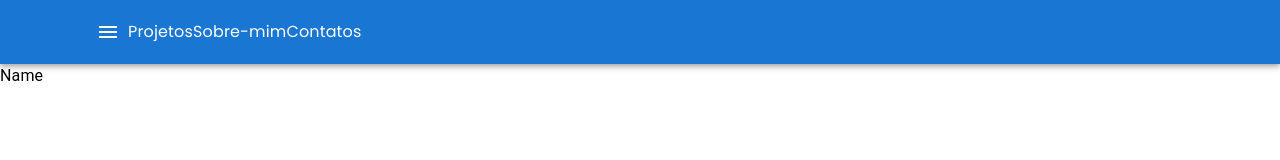
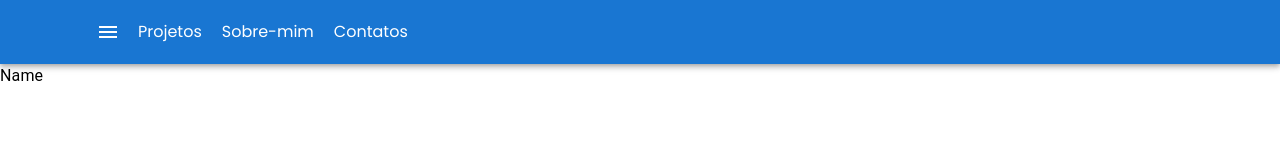
Before and after one commit to callioptsu/Portfolio, a Next.js app: page / in a window 1280 px wide. Shown: the top 160 px of the page. Built offline with nearby package versions, Linux system fonts and the light colour scheme.

Commit message:
feat: rename folders, move files and implements some elements

```diff
--- a/src/app/page.tsx
+++ b/src/app/page.tsx
@@ -1,5 +1,5 @@
 // Components
-import { ComponentHeader } from '@/components'
+import { HeaderComponent } from '@/components'
 
 // Material Ui
 import { Box, Typography } from '@mui/material'
@@ -7,7 +7,7 @@ import { Box, Typography } from '@mui/material'
 export default function Home() {
   return (
     <Box component="main">
-      <ComponentHeader />
+      <HeaderComponent />
       <Typography component="h1">Name</Typography>
     </Box>
   )
--- a/src/components/@custom-header/ComponentHeader.tsx
+++ b/src/components/@custom-header/HeaderComponent.tsx
@@ -3,21 +3,25 @@ import { AppBar, Container, IconButton, Toolbar } from '@mui/material'
 import MenuIcon from '@mui/icons-material/Menu'
 
 // Custom
-import TypographyComponent from '../@custom-typography/TypographyComponent'
+import LinkComponent from '../@custom-links/LinkComponent'
 
-export default function ComponentHeader() {
+export default function HeaderComponent() {
   return (
     <AppBar position="static">
       <Container>
-        <Toolbar>
+        <Toolbar
+          sx={{
+            display: 'flex',
+          }}
+        >
           <IconButton>
             <MenuIcon sx={{ color: 'white' }} />
           </IconButton>
           {['Projetos', 'Sobre-mim', 'Contatos'].map((values, idx) => {
             return (
-              <TypographyComponent
+              <LinkComponent
+                url={values.toLowerCase()}
                 key={idx}
-                component="a"
                 fontFamily="Poppins"
                 text={values}
               />
--- /dev/null
+++ b/src/components/@custom-links/LinkComponent.tsx
@@ -0,0 +1,30 @@
+// Material Ui
+import { Link } from '@mui/material'
+
+interface ILinkComponent {
+  url: string
+  fontFamily: string
+  text: string
+}
+
+export default function LinkComponent({
+  url,
+  fontFamily,
+  text,
+}: ILinkComponent) {
+  return (
+    <Link
+      href={url}
+      fontFamily={fontFamily}
+      sx={{
+        color: 'white',
+        margin: '10px',
+        ':hover': {
+          textDecoration: 'none',
+        },
+      }}
+    >
+      {text}
+    </Link>
+  )
+}
--- a/src/components/index.ts
+++ b/src/components/index.ts
@@ -1 +1,3 @@
-export { default as ComponentHeader } from './@custom-header/ComponentHeader'
+export { default as HeaderComponent } from './@custom-header/HeaderComponent'
+export { default as TypographyComponent } from './@custom-typography/TypographyComponent'
+export { default as LinkComponent } from './@custom-links/LinkComponent'
```
